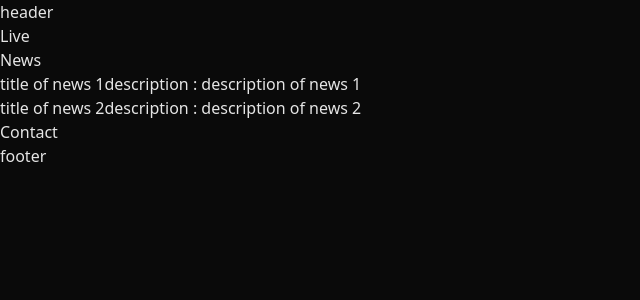
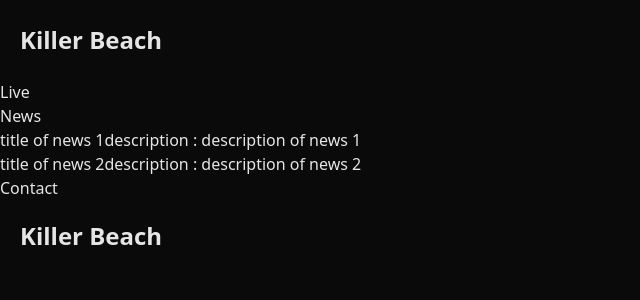
Before and after one commit to killerbeachtheband/killerbeach-theband.com, a Next.js app: page / in a window 1280 px wide. Shown: the top 300 px of the page, without its empty margins (0-640 px from the left). Built offline with nearby package versions, Linux system fonts and the light colour scheme.

Commit message:
fix style

```diff
--- a/src/app/page.tsx
+++ b/src/app/page.tsx
@@ -2,7 +2,7 @@ import { News } from "@/components/news";
 
 export default function Home() {
   return (
-    <main>
+    <main className="mx-auto max-w-7xl">
       <section>
         <h2>Live</h2>
       </section>
--- a/src/components/footer.tsx
+++ b/src/components/footer.tsx
@@ -1,3 +1,11 @@
+import Link from "next/link";
+
 export function Footer() {
-  return <footer>footer</footer>;
+  return (
+    <footer className="p-5">
+      <Link href="/" className="text-2xl font-bold">
+        Killer Beach
+      </Link>
+    </footer>
+  );
 }
--- a/src/components/header.tsx
+++ b/src/components/header.tsx
@@ -1,3 +1,11 @@
+import Link from "next/link";
+
 export function Header() {
-  return <header>header</header>;
+  return (
+    <header className="sticky top-0 flex h-20 items-center justify-between px-5">
+      <Link href="/" className="text-2xl font-bold">
+        Killer Beach
+      </Link>
+    </header>
+  );
 }
```
